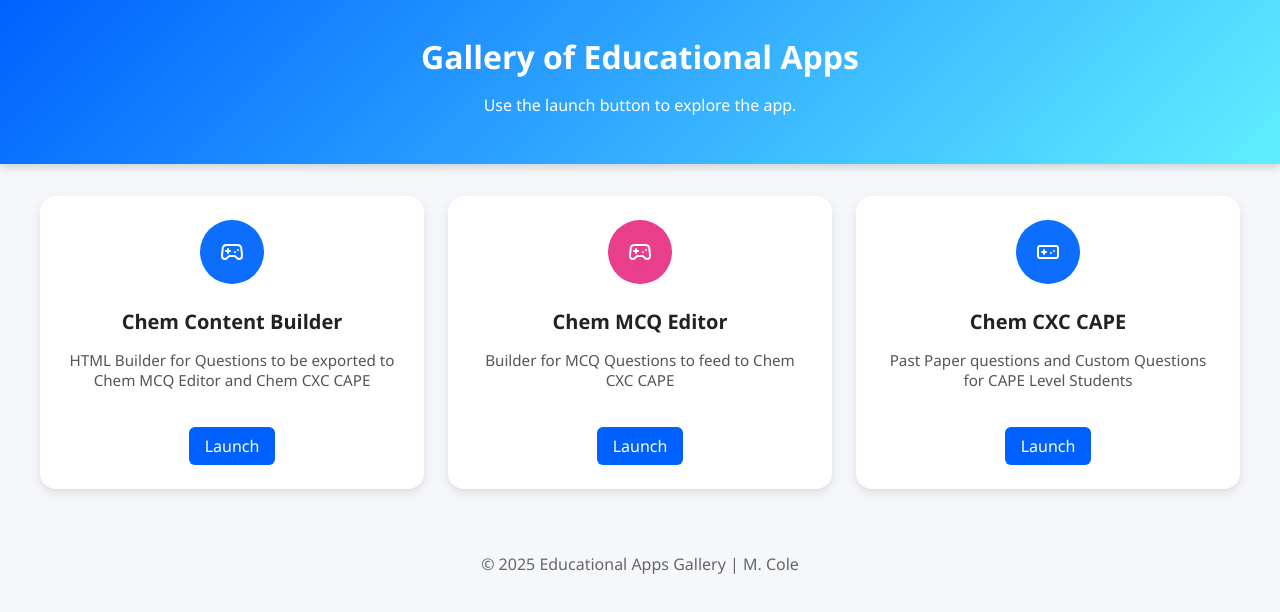
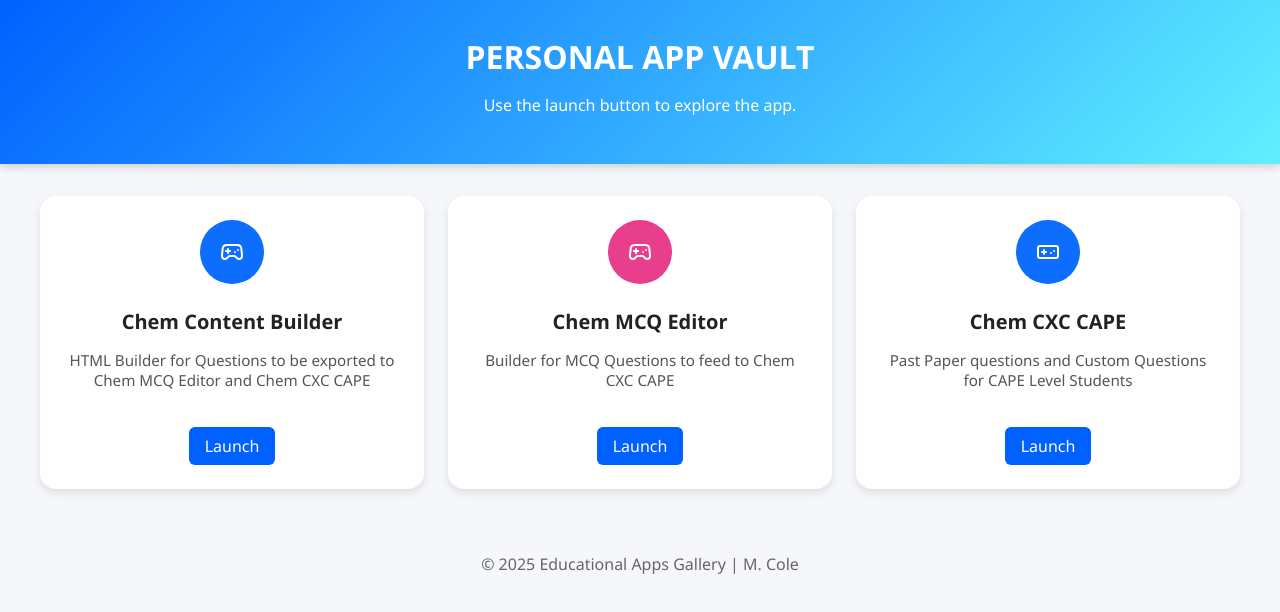
Before and after one commit to Akono-Flow/app-stager, a plain HTML site: page index.html in a window 1280 px wide. Drawn offline with nearby package versions, Linux system fonts and the light colour scheme.

Commit message:
Update index.html

```diff
--- a/index.html
+++ b/index.html
@@ -3,14 +3,14 @@
 <head>
   <meta charset="UTF-8">
   <meta name="viewport" content="width=device-width, initial-scale=1.0">
-  <title>Educational Apps Gallery</title>
+  <title>Personal App Vault</title>
   <link rel="stylesheet" href="style.css">
   <!-- Lucide Icons CDN -->
   <script src="https://unpkg.com/lucide@latest"></script>
 </head>
 <body>
   <header>
-    <h1>Gallery of Educational Apps</h1>
+    <h1>PERSONAL APP VAULT</h1>
     <p>Use the launch button to explore the app.</p>
   </header>
 
```
